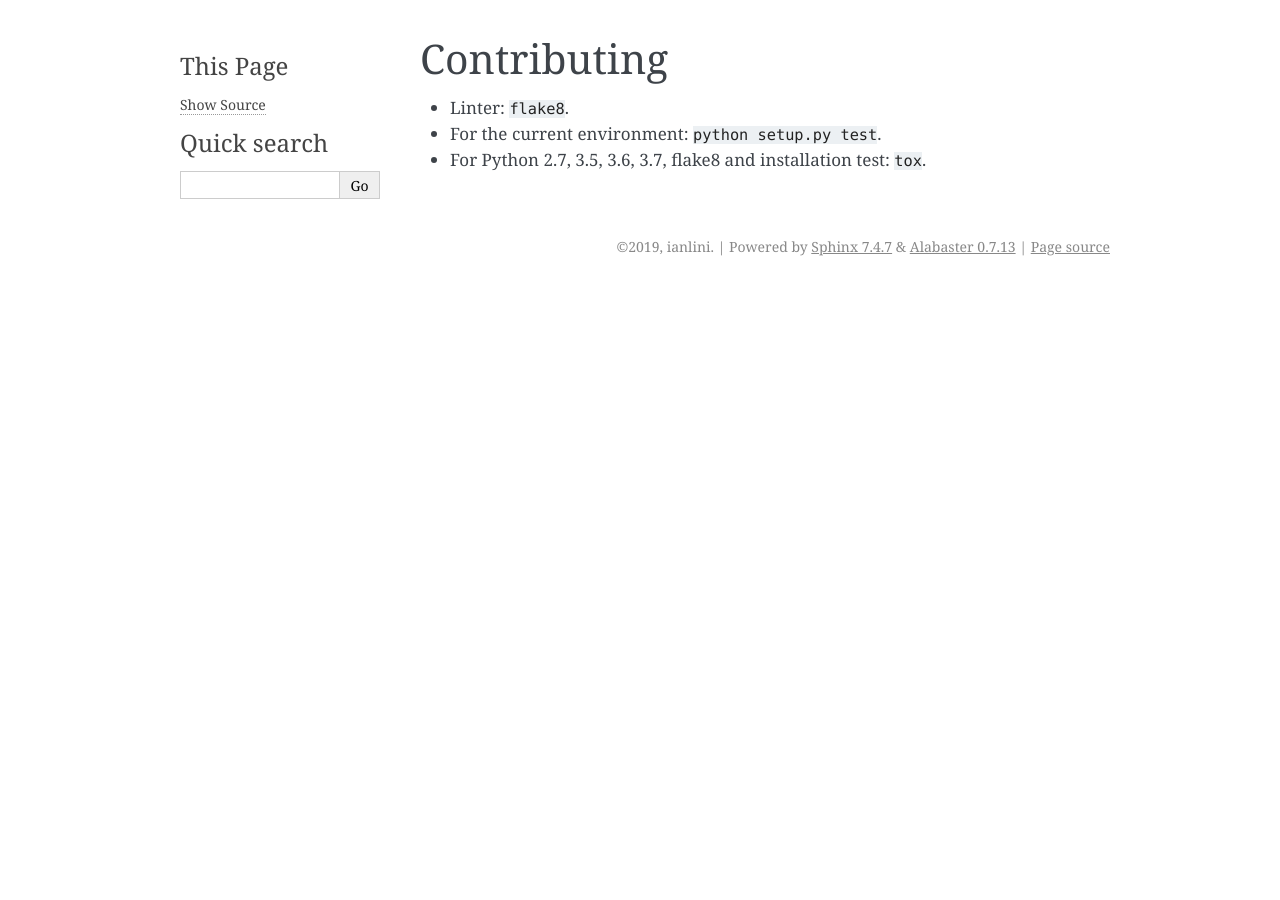
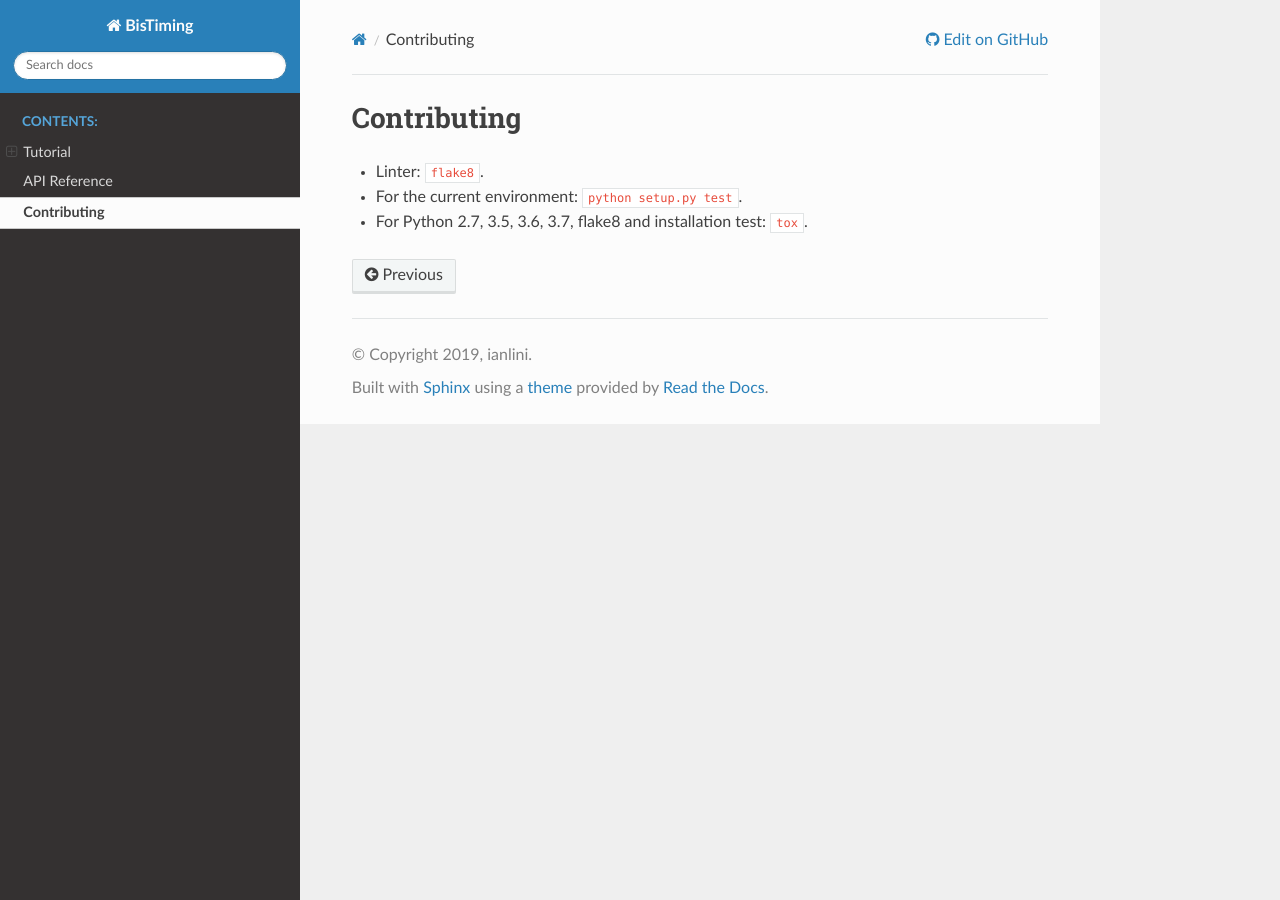
Before and after one commit to ianlini/bistiming, a Sphinx documentation site: the page built from docs/contributing.rst, in a window 1280 px wide. Built offline with Sphinx 7.4.7 and the Read the Docs theme 2.0.0, drawn with Linux system fonts in a browser that asks for light colours.

Commit message:
use sphinx_rtd_theme

```diff
--- a/docs/conf.py
+++ b/docs/conf.py
@@ -39,7 +39,7 @@ extensions = [
 ]
 
 # Add any paths that contain templates here, relative to this directory.
-templates_path = ['_templates']
+# templates_path = ['_templates']
 
 # The language for content autogenerated by Sphinx. Refer to documentation
 # for a list of supported languages.
@@ -59,12 +59,27 @@ exclude_patterns = ['_build', 'Thumbs.db', '.DS_Store']
 # The theme to use for HTML and HTML Help pages.  See the documentation for
 # a list of builtin themes.
 #
-html_theme = 'alabaster'
+# html_theme = 'alabaster'
+html_theme = "sphinx_rtd_theme"
+
+html_theme_options = {
+    'canonical_url': 'https://bistiming.readthedocs.io/en/latest/',
+    # Toc options
+    'collapse_navigation': False,
+}
+
+html_context = {
+    "display_github": True,  # Integrate GitHub
+    "github_user": "ianlini",  # Username
+    "github_repo": "bistiming",  # Repo name
+    "github_version": "master",  # Version
+    "conf_py_path": "/docs/",  # Path in the checkout to the docs root
+}
 
 # Add any paths that contain custom static files (such as style sheets) here,
 # relative to this directory. They are copied after the builtin static files,
 # so a file named "default.css" will overwrite the builtin "default.css".
-html_static_path = ['_static']
+# html_static_path = ['_static']
 
 
 # -- Extension configuration -------------------------------------------------
--- a/setup.py
+++ b/setup.py
@@ -7,7 +7,9 @@
 # read the docs could not compile numpy and c extensions
 if on_rtd:
     setup_requires = []
-    install_requires = []
+    install_requires = [
+        'sphinx_rtd_theme==0.4.3',
+    ]
 else:
     setup_requires = [
         'nose',
```
Also changed, not shown: 2 other files.
